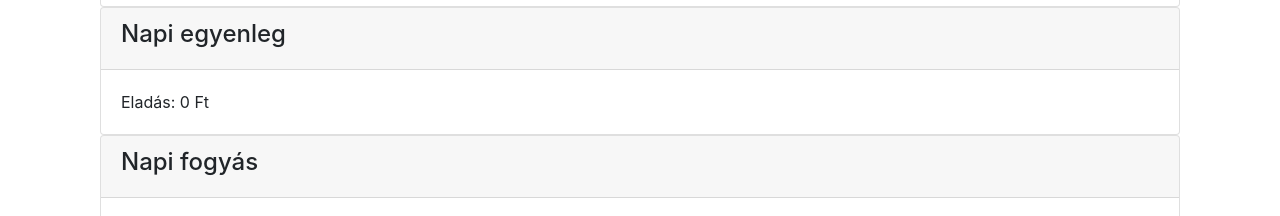
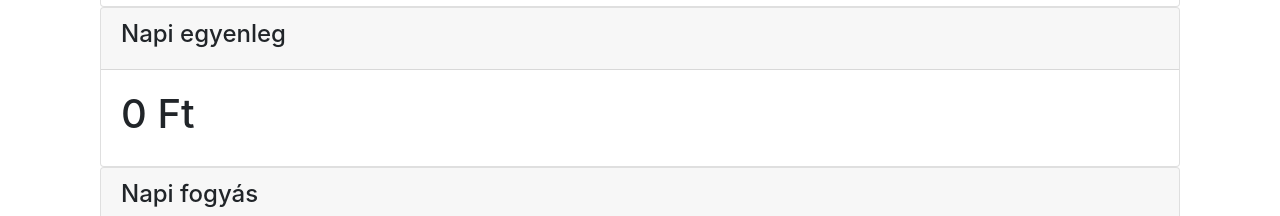
Before and after one commit to bfarkasbence/we-stock-handler-frontend, a React (Create React App) app: page / in a window 1280 px wide. Shown: the part 313-529 px from the top of the page. Built offline with nearby package versions, Linux system fonts and the light colour scheme; no server answers.

Commit message:
modified the sum sold price design

```diff
--- a/src/components/pages/home.jsx
+++ b/src/components/pages/home.jsx
@@ -73,7 +73,7 @@ function HomePage(props) {
                 <h4>Napi egyenleg</h4>
             </div>
             <div className="card-body">
-                Eladás: {sumSold} Ft
+                <h1>{sumSold} Ft</h1>
             </div>
         </div>
         <div className="card">
```
